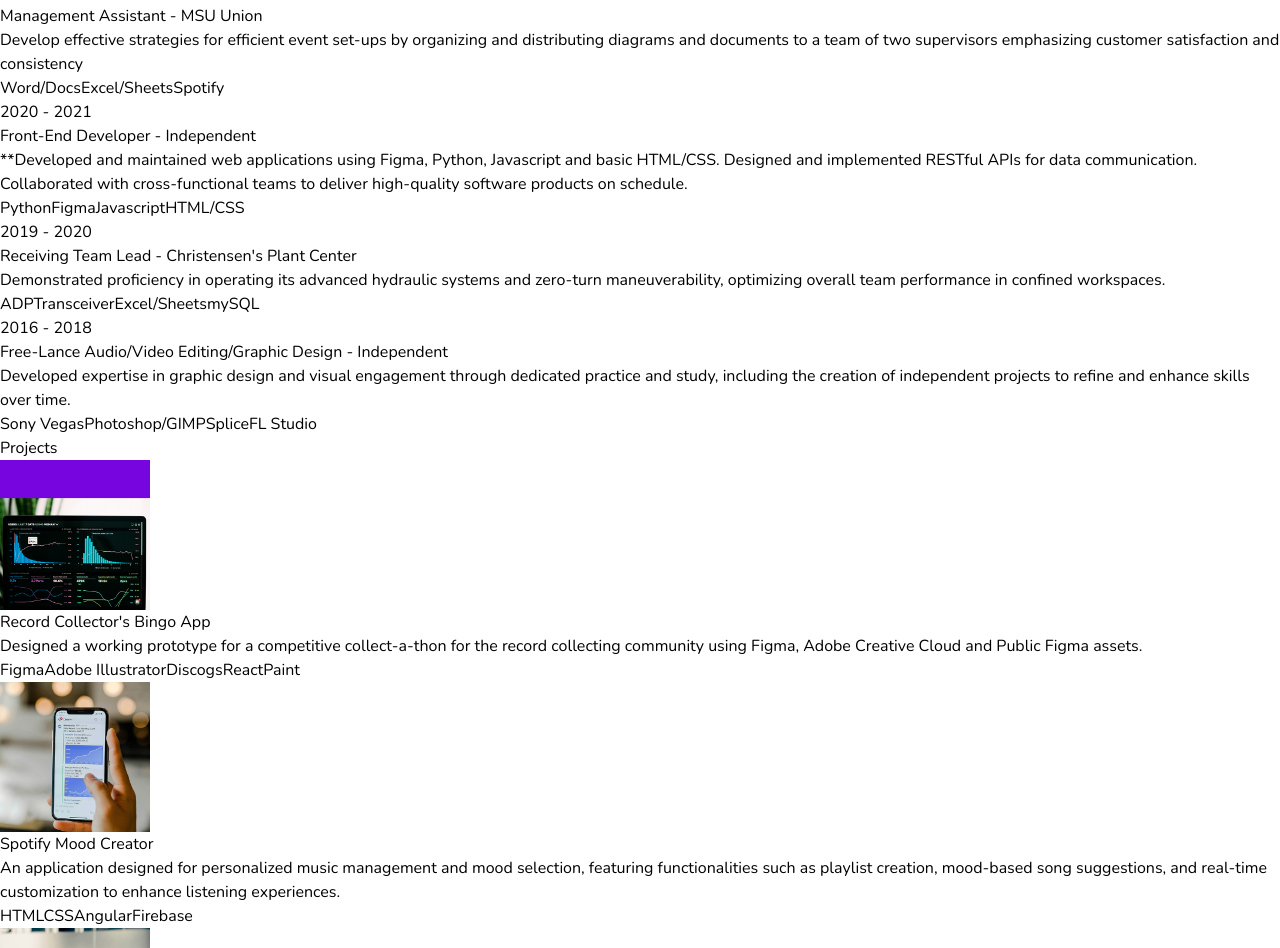
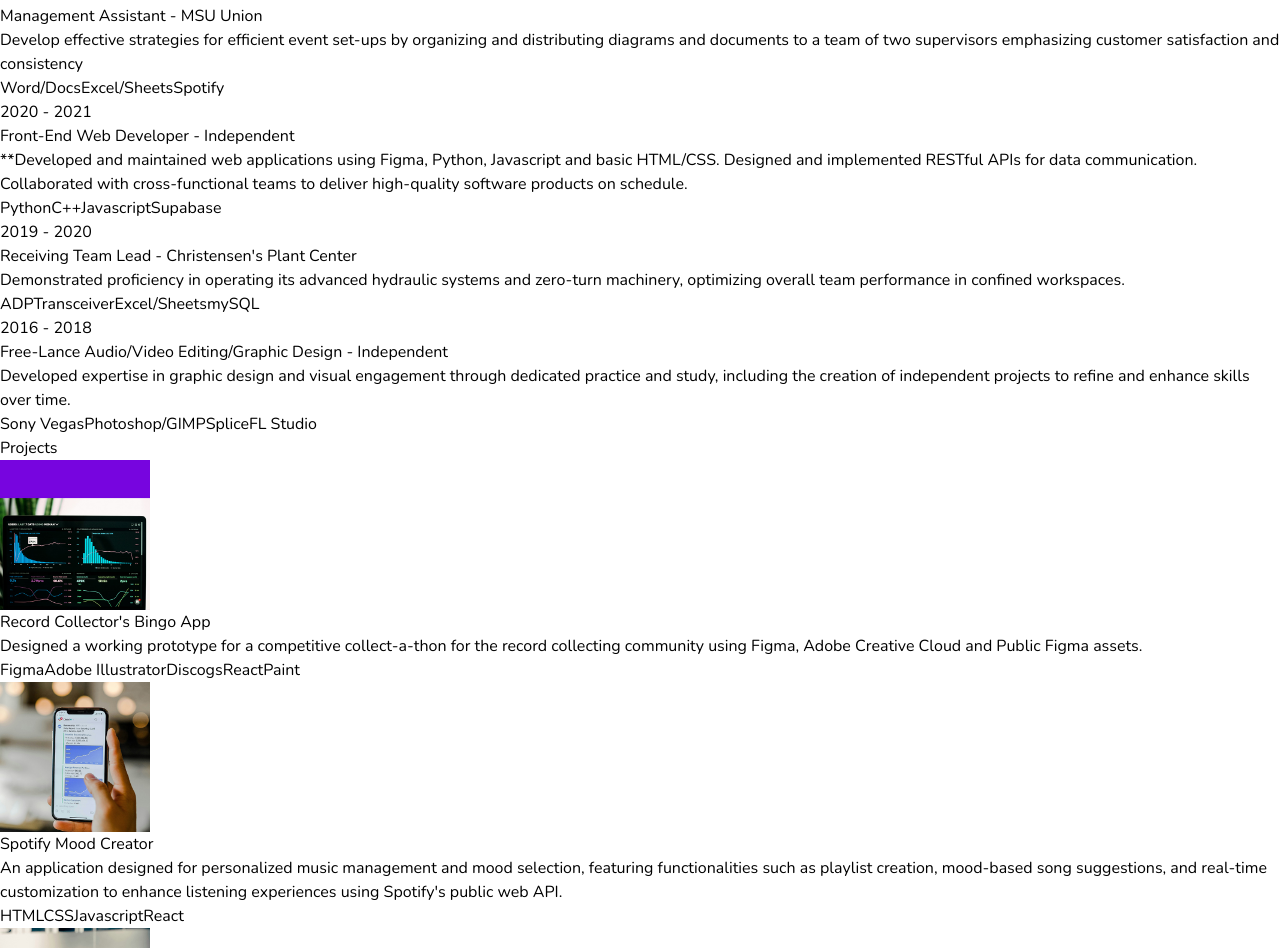
Before and after one commit to vigiljes/workingPortfolio, a React (Vite) app: page / in a window 1280 px wide. Shown: the part 3764-4712 px from the top of the page. Built offline with nearby package versions, Linux system fonts and the light colour scheme.

Commit message:
inTheBeninging

```diff
--- a/src/constants/index.js
+++ b/src/constants/index.js
@@ -17,16 +17,16 @@ export const EXPERIENCES = [
   },
   {
     year: "2020 - 2021",
-    role: "Front-End Developer",
+    role: "Front-End Web Developer",
     company: "Independent",
     description: `**Developed and maintained web applications using Figma, Python, Javascript and basic HTML/CSS. Designed and implemented RESTful APIs for data communication. Collaborated with cross-functional teams to deliver high-quality software products on schedule.`,
-    technologies: ["Python", "Figma", "Javascript", "HTML/CSS"],
+    technologies: ["Python", "C++", "Javascript", "Supabase"],
   },
   {
     year: "2019 - 2020",
     role: "Receiving Team Lead",
     company: "Christensen's Plant Center",
-    description: `Demonstrated proficiency in operating its advanced hydraulic systems and zero-turn maneuverability, optimizing overall team performance in confined workspaces.`,
+    description: `Demonstrated proficiency in operating its advanced hydraulic systems and zero-turn machinery, optimizing overall team performance in confined workspaces.`,
     technologies: ["ADP", "Transceiver", "Excel/Sheets", "mySQL"],
   },
   {
@@ -49,8 +49,8 @@ export const PROJECTS = [
   {
     title: "Spotify Mood Creator",
     image: project2,
-    description: "An application designed for personalized music management and mood selection, featuring functionalities such as playlist creation, mood-based song suggestions, and real-time customization to enhance listening experiences.",
-    technologies: ["HTML", "CSS", "Angular", "Firebase"],
+    description: "An application designed for personalized music management and mood selection, featuring functionalities such as playlist creation, mood-based song suggestions, and real-time customization to enhance listening experiences using Spotify's public web API.",
+    technologies: ["HTML", "CSS", "Javascript", "React"],
   },
   {
     title: "Portfolio Website",
@@ -64,7 +64,7 @@ export const PROJECTS = [
     image: project4,
     description:
       "A personal blogging platform crafted to chronicle the fusion of user experience design and the vibrant world of hip-hop and music. The platform serves as a creative space to log insights, share stories, and explore the intersection of UX and musical artistry.",
-    technologies: ["HTML", "CSS", "Javascript", "Youtube", "Netlify"],
+    technologies: ["HTML", "CSS", "Javascript", "Youtube", "Ubuntu WSL"],
   },
 ];
 
```
